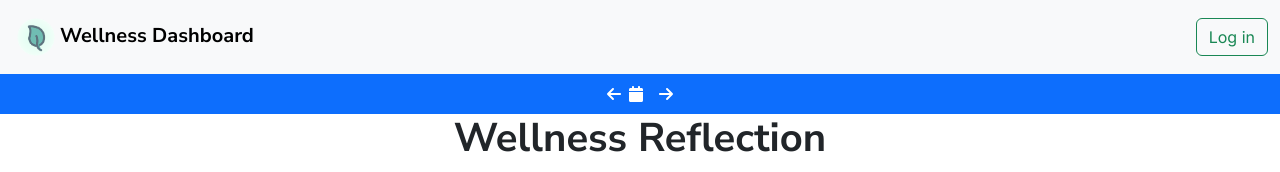
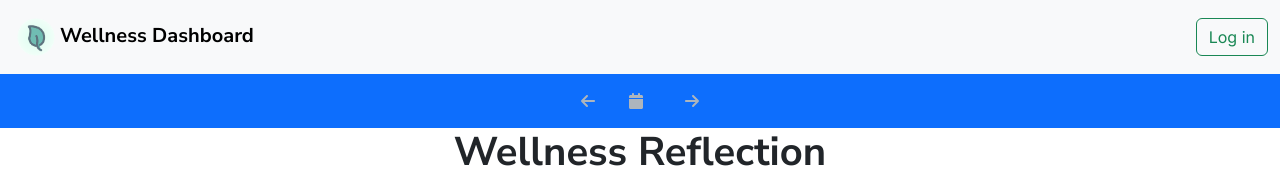
Before and after one commit to Crambeary/wellness_reflection, a Next.js app: page / in a window 1280 px wide. Shown: the top 172 px of the page. Built offline with nearby package versions, Linux system fonts and the light colour scheme; no server answers.

Commit message:
Header arrows change header date

```diff
--- a/app/components/DateHeader.tsx
+++ b/app/components/DateHeader.tsx
@@ -1,10 +1,14 @@
 'use client'
 
-import { useAppSelector } from '../store/hooks';
+import { useAppSelector, useAppDispatch } from '@/store/hooks';
 import { FontAwesomeIcon } from '@fortawesome/react-fontawesome';
 import { faArrowLeft, faArrowRight, faCalendar } from '@fortawesome/free-solid-svg-icons';
+import { setDate } from '@/store/wellnessSlice';
 
 export default function DateHeader() {
+
+    const dispatch = useAppDispatch();
+    const stateDate = useAppSelector((state) => state.wellness.date);
 
     const formatDateInLocalTimezone = (dateString: string) => {
         if (!dateString) {
@@ -20,26 +24,41 @@ export default function DateHeader() {
         const formattedDate = new Intl.DateTimeFormat('en-US', options).format(localDate);
         return formattedDate;
     }
-    const formattedDate = formatDateInLocalTimezone(useAppSelector((state) => state.wellness.date));
+    const formattedDate = formatDateInLocalTimezone(stateDate);
+
+    const prevDay = () => {
+        const date = new Date(stateDate);
+        date.setDate(date.getDate() - 1);
+        return date.toISOString();
+    }
+
+    const nextDay = () => {
+        const date = new Date(stateDate);
+        date.setDate(date.getDate() + 1);
+        if (date > new Date()) {
+            date.setDate(date.getDate() - 1);
+        }
+        return date.toISOString();
+    }
 
     return (
         <nav className="navbar sticky-top bg-primary text-white" data-bs-theme="dark">
             <div className='container-fluid'>
                 <div className='d-flex mx-auto'>
-                    <div className='mx-1'>
+                    <button className='mx-1 btn' onClick={() => dispatch(setDate(prevDay()))}>
                         <FontAwesomeIcon icon={faArrowLeft} />
-                    </div>
-                    <div className='mx-1'>
+                    </button>
+                    <button className='mx-1 btn' onClick={() => dispatch(setDate(new Date().toISOString()))}>
                         <FontAwesomeIcon icon={faCalendar} />
-                    </div>
-                    <div className='mx-1'>
+                    </button>
+                    <div className='mx-1 my-auto'>
                         <h5>
                             {formattedDate}
                         </h5>
                     </div>
-                    <div className='mx-1'>
+                    <button className='mx-1 btn' onClick={() => dispatch(setDate(nextDay()))}>
                         <FontAwesomeIcon icon={faArrowRight} />
-                    </div>
+                    </button>
                 </div>
             </div>
         </nav>
--- a/app/store/wellnessSlice.ts
+++ b/app/store/wellnessSlice.ts
@@ -99,11 +99,12 @@ export const wellnessSlice = createSlice({
       }
     },
     getDate: (state: WritableDraft<WellnessState>): WellnessState => {
-      // Your logic here
-      // For example, modifying the state directly
-      // state.date = new Date().toISOString();
-      return state; // Ensure it returns the modified state
-    }
+      return state;
+    },
+    setDate: (state: WritableDraft<WellnessState>, action: PayloadAction<string>): WellnessState => {
+      state.date = action.payload;
+      return state;
+    },
   },
 });
 
@@ -115,6 +116,7 @@ export const {
   incrementField,
   decrementField,
   setFieldValue,
-  getDate
+  getDate,
+  setDate
 } = wellnessSlice.actions;
 export default wellnessSlice.reducer;
```
